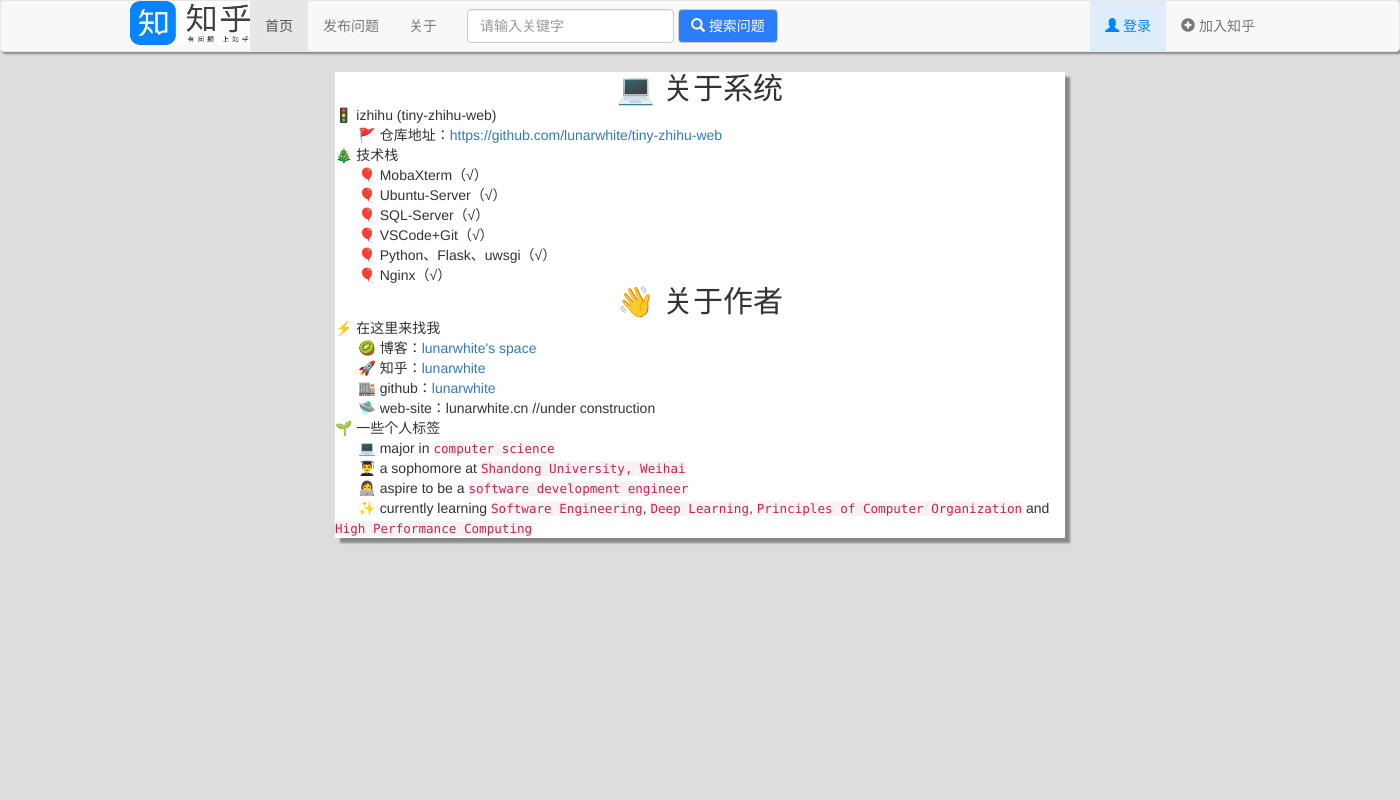
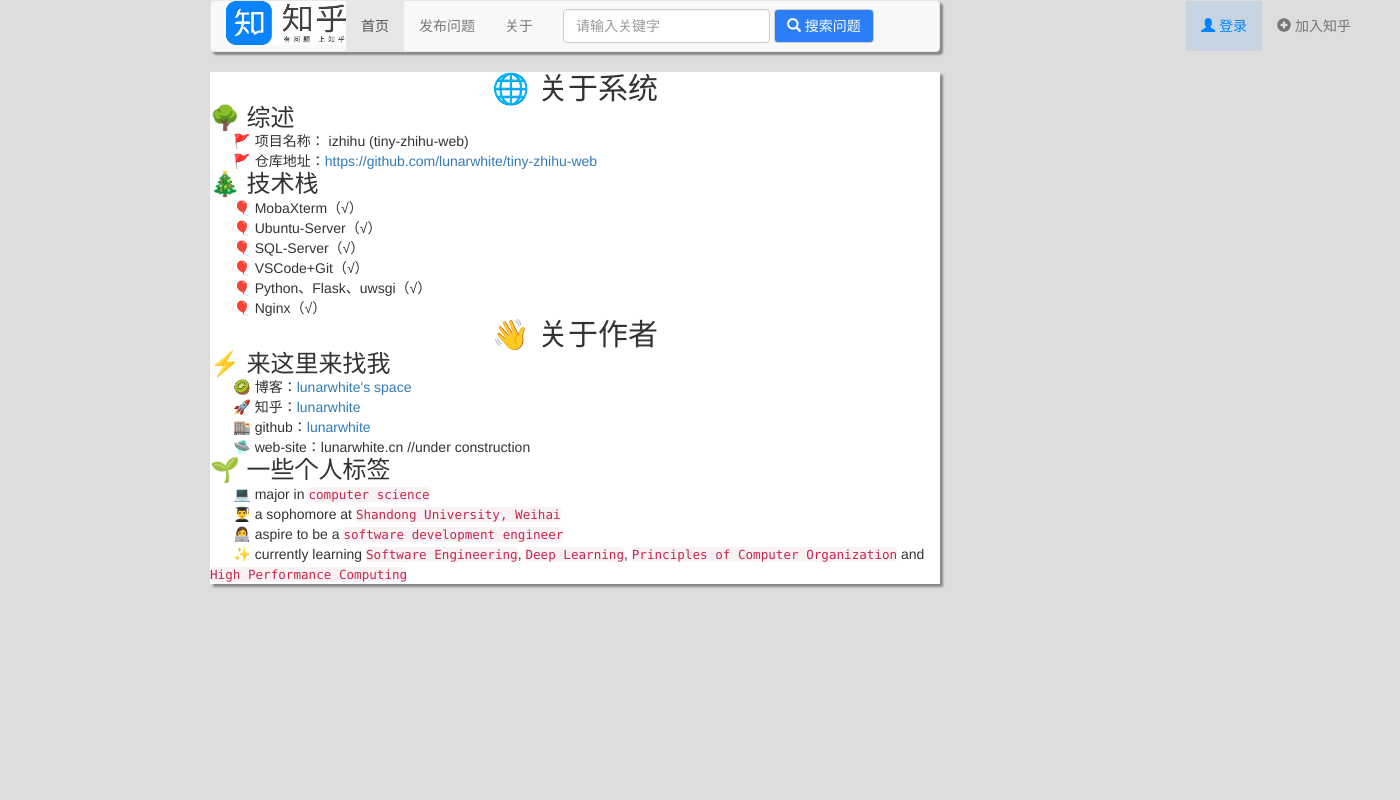
Before and after one commit to lunarwhite/tiny-zhihu-web, a Flask app: page /about/ in a window 1400 px wide. Run offline with Flask 2, Linux system fonts and the light colour scheme; some libraries are stand-ins or nearby versions.

Commit message:
update frontend section

```diff
--- a/static/css/base.css
+++ b/static/css/base.css
@@ -8,19 +8,21 @@
 }
 
 nav{
-    box-shadow: 2px 2px 2px #888888;
+    box-shadow: 3px 3px 2px #888888;
 }
 
 .main{
     background: #fff;
-    box-shadow: 5px 5px 2px #888888;
-    width: 730px;
+    box-shadow: 3px 3px 2px #888888;
     overflow: hidden;
     margin: 0 auto;
 }
 
 body{
     background: #dddddd;
+    position: relative;
+    left: 15%;
+    width: 730px;
 }
 
 .page-title{
--- a/templates/about.html
+++ b/templates/about.html
@@ -8,14 +8,15 @@
 
 {% block main %}
 
-<h2 align="center" id='💻-关于系统'><span>💻 关于系统</span></h2>
+<h2 align="center"><span>🌐 关于系统</span></h2>
 <ul>
-  <li><p><span>🚦 izhihu (tiny-zhihu-web)</span></p>
+  <h3><li><p><span>🌳 综述</span></p></h3>
     <ul>
+      <li><span> &nbsp; &nbsp; &nbsp; 🚩 项目名称： izhihu (tiny-zhihu-web) </span></li>
       <li><span> &nbsp; &nbsp; &nbsp; 🚩 仓库地址：</span><a href='https://github.com/lunarwhite/tiny-zhihu-web' target='_blank' class='url'>https://github.com/lunarwhite/tiny-zhihu-web</a></li>
     </ul>
   </li>
-  <li><p><span>🎄 技术栈</span></p>
+  <h3><li><p><span>🎄 技术栈</span></p></h3>
     <ul>
       <li><span> &nbsp; &nbsp; &nbsp; 🎈 MobaXterm（√）</span></li>
       <li><span> &nbsp; &nbsp; &nbsp; 🎈 Ubuntu-Server（√）</span></li>
@@ -27,15 +28,15 @@
   </li>
 </ul>
 
-<h2 align="center" id='👋-关于作者'><span>👋 关于作者</span></h2>
+<h2 align="center"><span>👋 关于作者</span></h2>
 <ul>
-  <li><p><span>⚡ 在这里来找我</span></p><ul>
+  <h3><li><p><span>⚡ 来这里来找我</span></p><ul></h3>
     <li><span> &nbsp; &nbsp; &nbsp; 🥝 博客：</span><a href='https://lunarwhite.github.io'><span>lunarwhite&#39;s space</span></a><span> </span></li>
     <li><span> &nbsp; &nbsp; &nbsp; 🚀 知乎：</span><a href='https://www.zhihu.com/people/wydnlz'><span>lunarwhite</span></a></li>
     <li><span> &nbsp; &nbsp; &nbsp; 🏬 github：</span><a href='https://github.com/lunarwhite'><span>lunarwhite</span></a></li>
     <li><span> &nbsp; &nbsp; &nbsp; 🛸 web-site：lunarwhite.cn //under construction</span></li>
   </ul></li>
-  <li><p><span>🌱 一些个人标签</span></p><ul>
+  <h3><li><p><span>🌱 一些个人标签</span></p><ul></h3>
     <li><span> &nbsp; &nbsp; &nbsp; 💻 major in </span><code>computer science</code></li>
     <li><span> &nbsp; &nbsp; &nbsp; 👨‍🎓 a sophomore at </span><code>Shandong University, Weihai</code></li>
     <li><span> &nbsp; &nbsp; &nbsp; 👩‍💻 aspire to be a </span><code>software development engineer</code></li>
--- a/templates/base.html
+++ b/templates/base.html
@@ -2,6 +2,7 @@
 <html lang="en">
 <head>
     <meta charset="UTF-8">
+    <link rel="shortcut icon" href="{{ url_for('static',filename='images/ico.png') }}" type="image/x-icon">
     <link rel="stylesheet" href="https://cdn.bootcss.com/bootstrap/3.3.7/css/bootstrap.min.css">
     <script src="https://cdn.bootcss.com/jquery/1.12.4/jquery.min.js"></script>
     <script src="https://cdn.bootcss.com/bootstrap/3.3.7/js/bootstrap.min.js"></script>
```
Also changed, not shown: static/images/ico.png (added).
